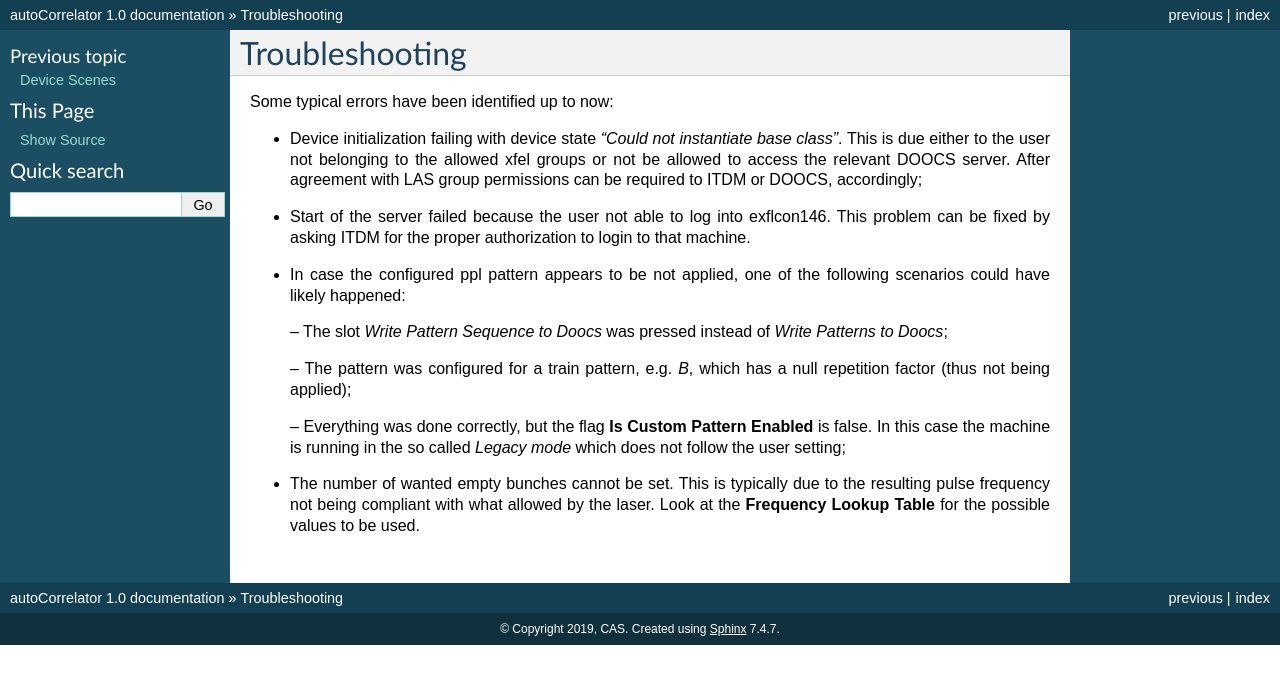
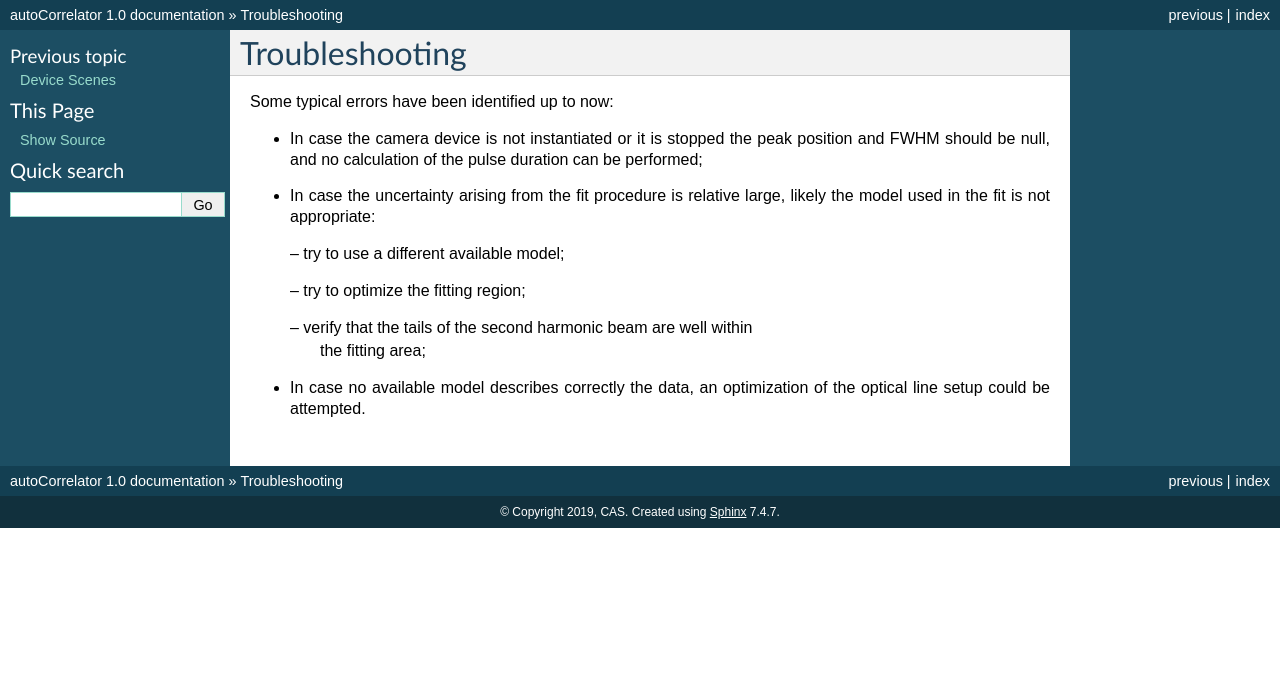
Before and after one commit to European-XFEL/imageProcessor, a Sphinx documentation site: the page built from doc/source/troubleshooting.rst, in a window 1280 px wide. Shown: the top 684 px of the page. Built offline with Sphinx 7.4.7, drawn with Linux system fonts in a browser that asks for light colours.

Commit message:
troubleshooting

```diff
--- a/doc/source/troubleshooting.rst
+++ b/doc/source/troubleshooting.rst
@@ -3,31 +3,19 @@ Troubleshooting
 ***************
 Some typical errors have been identified up to now:
 
-- Device initialization failing with device state
-  *"Could not instantiate base class"*.
-  This is due either to the user not belonging to the allowed xfel groups
-  or not be allowed to access the relevant DOOCS server. After agreement
-  with LAS group permissions can be required to ITDM or DOOCS, accordingly;
+- In case the camera device is not instantiated or it is stopped
+  the peak position and FWHM should be null, and no calculation of the
+  pulse duration can be performed;
 
+- In case the uncertainty arising from the fit procedure is relative large,
+  likely the model used in the fit is not appropriate:
 
-- Start of the server failed because the user not able to log into
-  exflcon146. This problem can be fixed by asking ITDM for the proper
-  authorization to login to that machine.
+  -- try to use a different available model;
 
+  -- try to optimize the fitting region;
 
-- In case the configured ppl pattern appears to be not applied, one of
-  the following scenarios could have likely happened:
+  -- verify that the tails of the second harmonic beam are well within
+     the fitting area;
 
-  -- The slot *Write Pattern Sequence to Doocs* was pressed instead of *Write Patterns to Doocs*;
-
-
-  -- The pattern was configured for a train pattern, e.g. *B*, which has a null repetition factor (thus not being applied);
-
-
-  -- Everything was done correctly, but the flag **Is Custom Pattern Enabled**
-  is false. In this case the machine is running in the so called *Legacy mode* which does not follow the user setting;
-
-- The number of wanted empty bunches cannot be set. This is typically
-  due to the resulting pulse frequency not being compliant with what
-  allowed by the laser. Look at the **Frequency Lookup Table** for the
-  possible values to be used.
+- In case no available model describes correctly the data,
+  an optimization of the optical line setup could be attempted.
```
